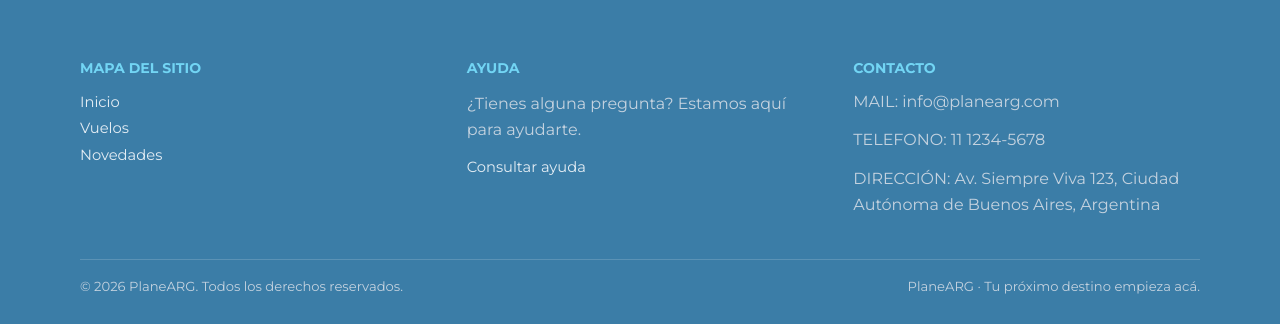
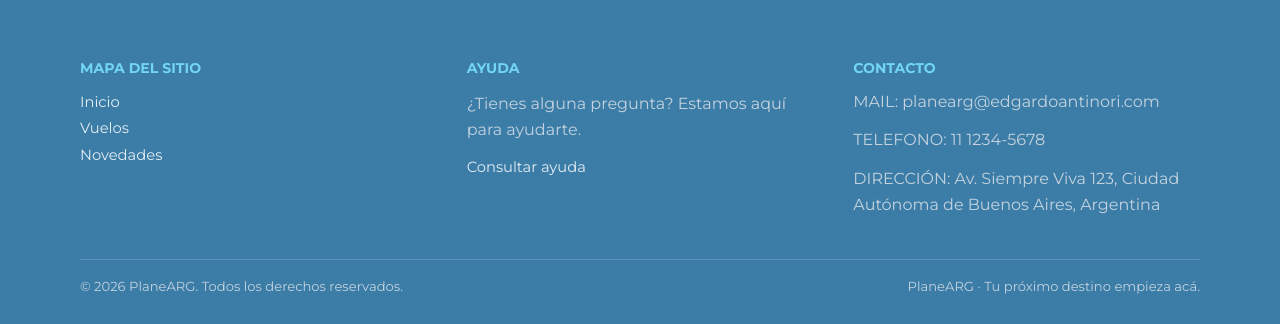
Before and after one commit to marulldev/planeARG, a PHP site: page /index.php in a window 1280 px wide. Shown: the part 577-901 px from the top of the page. Run offline with PHP 8.4, Linux system fonts and the light colour scheme.

Commit message:
cambio mail

```diff
--- a/Paginas/plantilla/pie_pagina.php
+++ b/Paginas/plantilla/pie_pagina.php
@@ -20,7 +20,7 @@
         <section class="pie-columna" aria-labelledby="titulo-ayuda-pie">
             <nav class="lista-pie" aria-labelledby="titulo-ayuda-pie">
                 <h2 id="titulo-ayuda-pie">CONTACTO</h2>
-                <p>MAIL: info@planearg.com</p>
+                <p>MAIL: planearg@edgardoantinori.com</p>
                 <p>TELEFONO: 11 1234-5678</p>
                 <p>DIRECCIÓN: Av. Siempre Viva 123, Ciudad Autónoma de Buenos Aires, Argentina</p>
             </nav>
```
